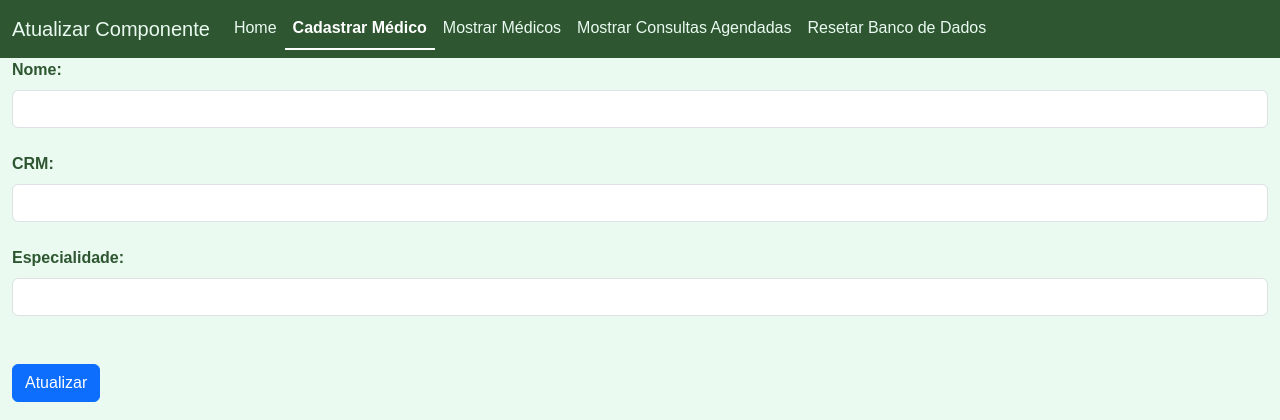
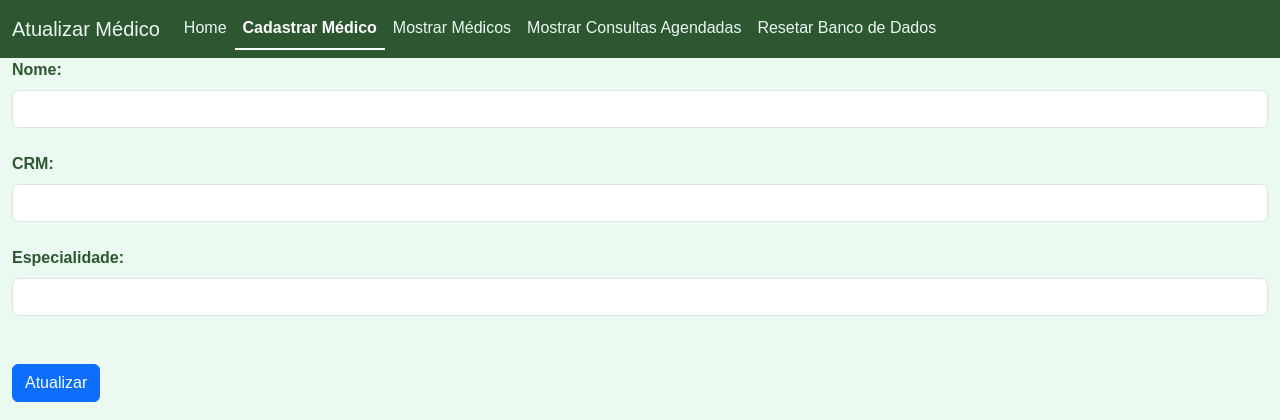
Before and after one commit to helio-rocha/Projeto_C216_L1_Agendamento_Consultas, a Flask app: template frontend/templates/atualizar.html in a window 1280 px wide. Shown: the top 420 px of the page. Run offline with Flask 3, Linux system fonts and the light colour scheme; the template is opened without the code that fills it, so the values that code supplies are empty.

Commit message:
Alterações de nomenclatura

```diff
--- a/frontend/app.py
+++ b/frontend/app.py
@@ -53,7 +53,7 @@ def listar_medicos():
 @app.route('/atualizar/<int:medico_id>', methods=['GET'])
 def atualizar_medico_form(medico_id):
     response = requests.get(f"{API_BASE_URL}/api/v1/medicos/")
-    #filtrando apenas o componente correspondente ao ID
+    #filtrando apenas o medico correspondente ao ID
     medicos = [medico for medico in response.json() if medico['id'] == medico_id]
     if len(medicos) == 0:
         return "Médico não encontrado", 404
@@ -135,7 +135,7 @@ def marcar_consulta(medico_id):
 @app.route('/atualizar_consulta/<int:consulta_id>', methods=['GET'])
 def atualizar_consulta_form(consulta_id):
     response = requests.get(f"{API_BASE_URL}/api/v1/consultas/")
-    #filtrando apenas o componente correspondente ao ID
+    #filtrando apenas a consulta correspondente ao ID
     consultas = [consulta for consulta in response.json() if consulta['id'] == consulta_id]
     if len(consultas) == 0:
         return "Consulta não encontrado", 404
--- a/frontend/templates/atualizar.html
+++ b/frontend/templates/atualizar.html
@@ -3,14 +3,14 @@
 <head>
     <meta charset="UTF-8">
     <meta name="viewport" content="width=device-width, initial-scale=1.0">
-    <title>Atualizar Componente</title>
+    <title>Atualizar Médico</title>
     <link href="https://cdn.jsdelivr.net/npm/bootstrap@5.3.3/dist/css/bootstrap.min.css" rel="stylesheet" integrity="sha384-QWTKZyjpPEjISv5WaRU9OFeRpok6YctnYmDr5pNlyT2bRjXh0JMhjY6hW+ALEwIH" crossorigin="anonymous">
     <link rel="stylesheet" href="../static/styles.css">
 </head>
 <body>
     <nav class="navbar navbar-expand-lg bg-body-tertiary">
         <div class="container-fluid">
-        <a class="navbar-brand" href="/">Atualizar Componente</a>
+        <a class="navbar-brand" href="/">Atualizar Médico</a>
         <button class="navbar-toggler" type="button" data-bs-toggle="collapse" data-bs-target="#navbarNavAltMarkup" aria-controls="navbarNavAltMarkup" aria-expanded="false" aria-label="Toggle navigation">
             <span class="navbar-toggler-icon"></span>
         </button>
--- a/frontend/templates/atualizar_consulta.html
+++ b/frontend/templates/atualizar_consulta.html
@@ -3,14 +3,14 @@
 <head>
     <meta charset="UTF-8">
     <meta name="viewport" content="width=device-width, initial-scale=1.0">
-    <title>Atualizar Componente</title>
+    <title>Atualizar Consulta</title>
     <link href="https://cdn.jsdelivr.net/npm/bootstrap@5.3.3/dist/css/bootstrap.min.css" rel="stylesheet" integrity="sha384-QWTKZyjpPEjISv5WaRU9OFeRpok6YctnYmDr5pNlyT2bRjXh0JMhjY6hW+ALEwIH" crossorigin="anonymous">
     <link rel="stylesheet" href="../static/styles.css">
 </head>
 <body>
     <nav class="navbar navbar-expand-lg bg-body-tertiary">
         <div class="container-fluid">
-        <a class="navbar-brand" href="/">Atualizar Componente</a>
+        <a class="navbar-brand" href="/">Atualizar Consulta</a>
         <button class="navbar-toggler" type="button" data-bs-toggle="collapse" data-bs-target="#navbarNavAltMarkup" aria-controls="navbarNavAltMarkup" aria-expanded="false" aria-label="Toggle navigation">
             <span class="navbar-toggler-icon"></span>
         </button>
--- a/postman/Projeto_C216_L1_Agendamento_Consultas.postman_collection.json
+++ b/postman/Projeto_C216_L1_Agendamento_Consultas.postman_collection.json
@@ -100,7 +100,7 @@
 							"pm.test(\"Status code is 200\", function () {\r",
 							"    pm.response.to.have.status(200);\r",
 							"});\r",
-							"pm.test(\"Response should contain component details\", function () {\r",
+							"pm.test(\"Response should contain medic details\", function () {\r",
 							"    pm.expect(pm.response.json()).to.have.property('nome');\r",
 							"    pm.expect(pm.response.json()).to.have.property('crm');\r",
 							"    pm.expect(pm.response.json()).to.have.property('especialidade');\r",
--- a/postman/Projeto_C216_L1_Agendamento_Consultas.postman_test_run.json
+++ b/postman/Projeto_C216_L1_Agendamento_Consultas.postman_test_run.json
@@ -89,14 +89,14 @@
 			},
 			"tests": {
 				"Status code is 200": true,
-				"Response should contain component details": true
+				"Response should contain medic details": true
 			},
 			"testPassFailCounts": {
 				"Status code is 200": {
 					"pass": 1,
 					"fail": 0
 				},
-				"Response should contain component details": {
+				"Response should contain medic details": {
 					"pass": 1,
 					"fail": 0
 				}
@@ -107,7 +107,7 @@
 			"allTests": [
 				{
 					"Status code is 200": true,
-					"Response should contain component details": true
+					"Response should contain medic details": true
 				}
 			]
 		},
```
